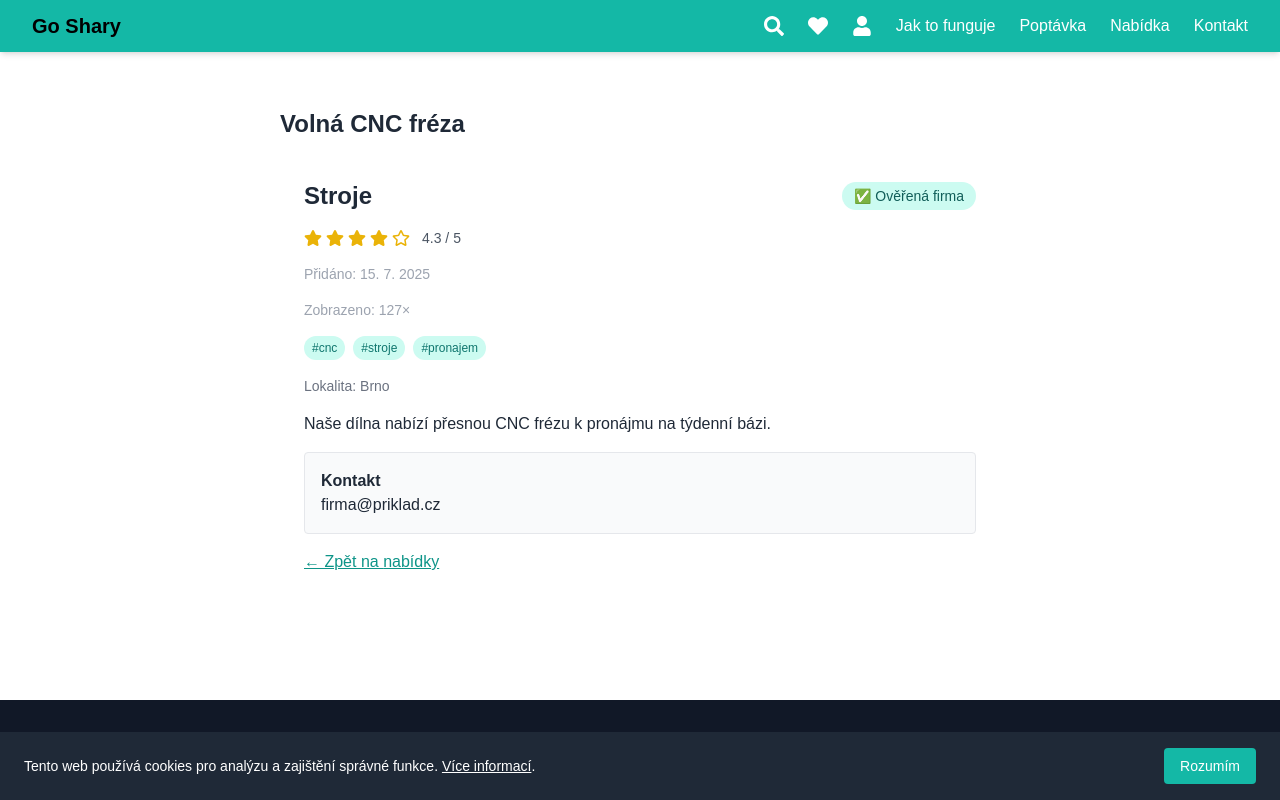
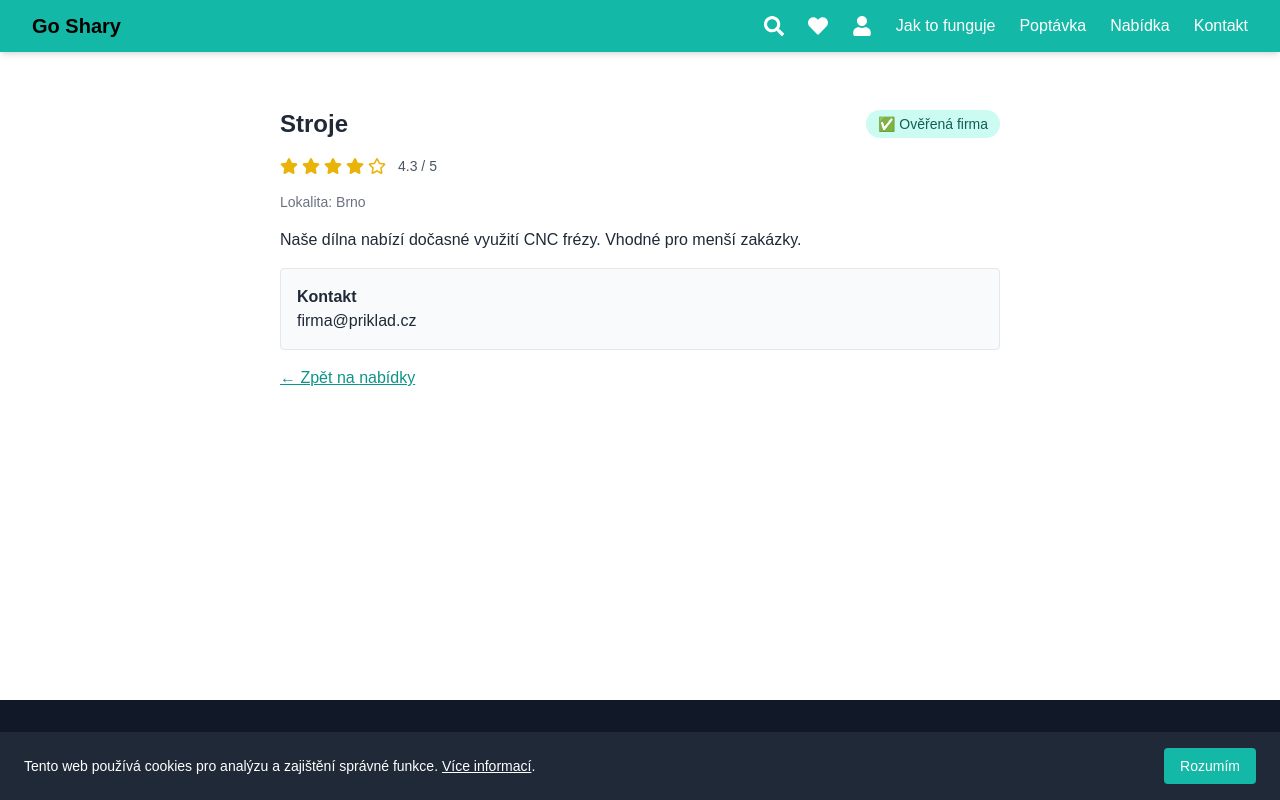
Before and after one commit to Tekier10/goshary, a Next.js app: page /nabidka/1 in a window 1280 px wide. Built offline with nearby package versions, Linux system fonts and the light colour scheme; a web font is replaced by a local one.

Commit message:
Add files via upload

```diff
--- a/pages/nabidka/[id].tsx
+++ b/pages/nabidka/[id].tsx
@@ -1,32 +1,7 @@
-// pages/nabidka/[id].tsx
 import { useRouter } from 'next/router';
 import { useEffect, useState } from 'react';
 import DetailItem from '../../components/DetailItem';
-
-const mockNabidky = [
-  {
-    id: '1',
-    typ: 'Stroje',
-    titulek: 'Volná CNC fréza',
-    popis: 'Naše dílna nabízí přesnou CNC frézu k pronájmu na týdenní bázi.',
-    lokalita: 'Brno',
-    kontakt: 'firma@priklad.cz',
-    overeno: true,
-    hodnoceni: 4.3,
-    datumPridani: '2025-07-15',
-    zobrazeni: 127,
-    stitky: ['#cnc', '#stroje', '#pronajem'],
-  },
-  {
-    id: '2',
-    typ: 'Software',
-    titulek: 'Sdílený ERP systém',
-    popis: 'Možnost využití našeho ERP systému pro menší firmy.',
-    overeno: false,
-   hodnoceni: 4.7,
-  },
-  // další nabídky…
-];
+import nabidkyData from '../../data/nabidky.json';
 
 export default function DetailNabidky() {
   const { query } = useRouter();
@@ -34,19 +9,11 @@ export default function DetailNabidky() {
 
   useEffect(() => {
     if (query.id) {
-      const found = mockNabidky.find((item) => item.id === query.id);
+      const found = nabidkyData.find((item) => item.id === query.id);
       setData(found);
     }
   }, [query.id]);
 
   if (!data) return <p className="p-6 text-center">Načítám...</p>;
-
-  return (
-    <div className="p-6 max-w-3xl mx-auto space-y-4">
-      <div className="flex flex-col sm:flex-row sm:items-center sm:justify-between gap-2">
-        <h1 className="text-2xl font-semibold">{data.titulek}</h1>
-      </div>
-      <DetailItem data={data} typStranky="nabidka" />
-    </div>
-  );
+  return <DetailItem data={data} typStranky="nabidka" />;
 }
```
